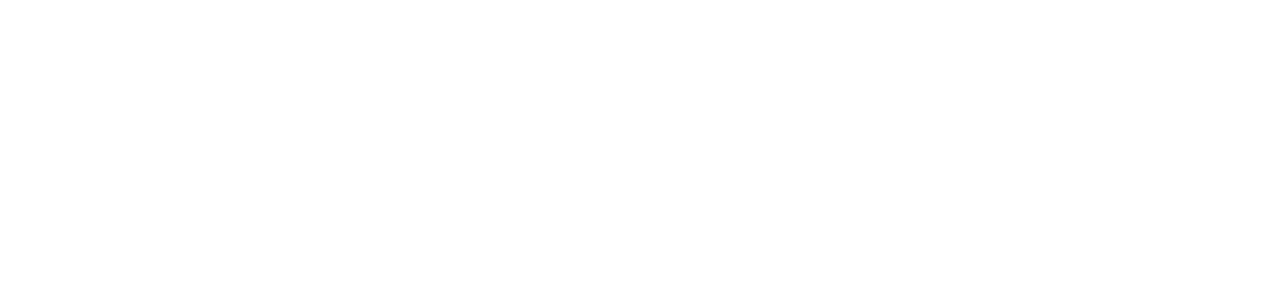
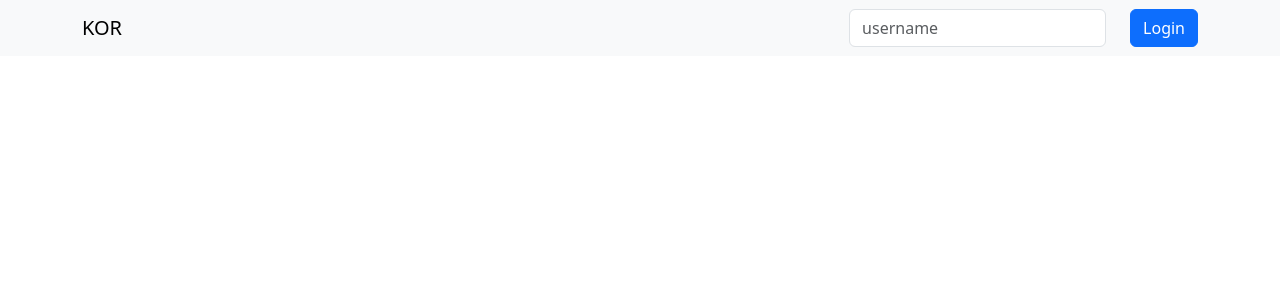
Before and after one commit to stonebinox/social-network-frontend, a React (Create React App) app: page / in a window 1280 px wide. Shown: the top 300 px of the page. Built offline with nearby package versions, Linux system fonts and the light colour scheme.

Commit message:
Added navbar

```diff
--- a/src/App.js
+++ b/src/App.js
@@ -1,5 +1,11 @@
+import { NavbarComponent } from "./components/navbar";
+
 function App() {
-  return <div></div>;
+  return (
+    <div>
+      <NavbarComponent />
+    </div>
+  );
 }
 
 export default App;
--- /dev/null
+++ b/src/components/navbar.js
@@ -0,0 +1,27 @@
+import React from "react";
+import { Button, Col, Container, Form, Navbar, Row } from "react-bootstrap";
+
+export const NavbarComponent = () => {
+  return (
+    <Navbar expand="lg" className="bg-body-tertiary justify-content-between">
+      <Container>
+        <Navbar.Brand href="#">KOR</Navbar.Brand>
+
+        <Form inline="true">
+          <Row>
+            <Col xs="auto">
+              <Form.Control
+                type="text"
+                placeholder="username"
+                className="mr-sm-2"
+              />
+            </Col>
+            <Col xs="auto">
+              <Button type="button">Login</Button>
+            </Col>
+          </Row>
+        </Form>
+      </Container>
+    </Navbar>
+  );
+};
```
